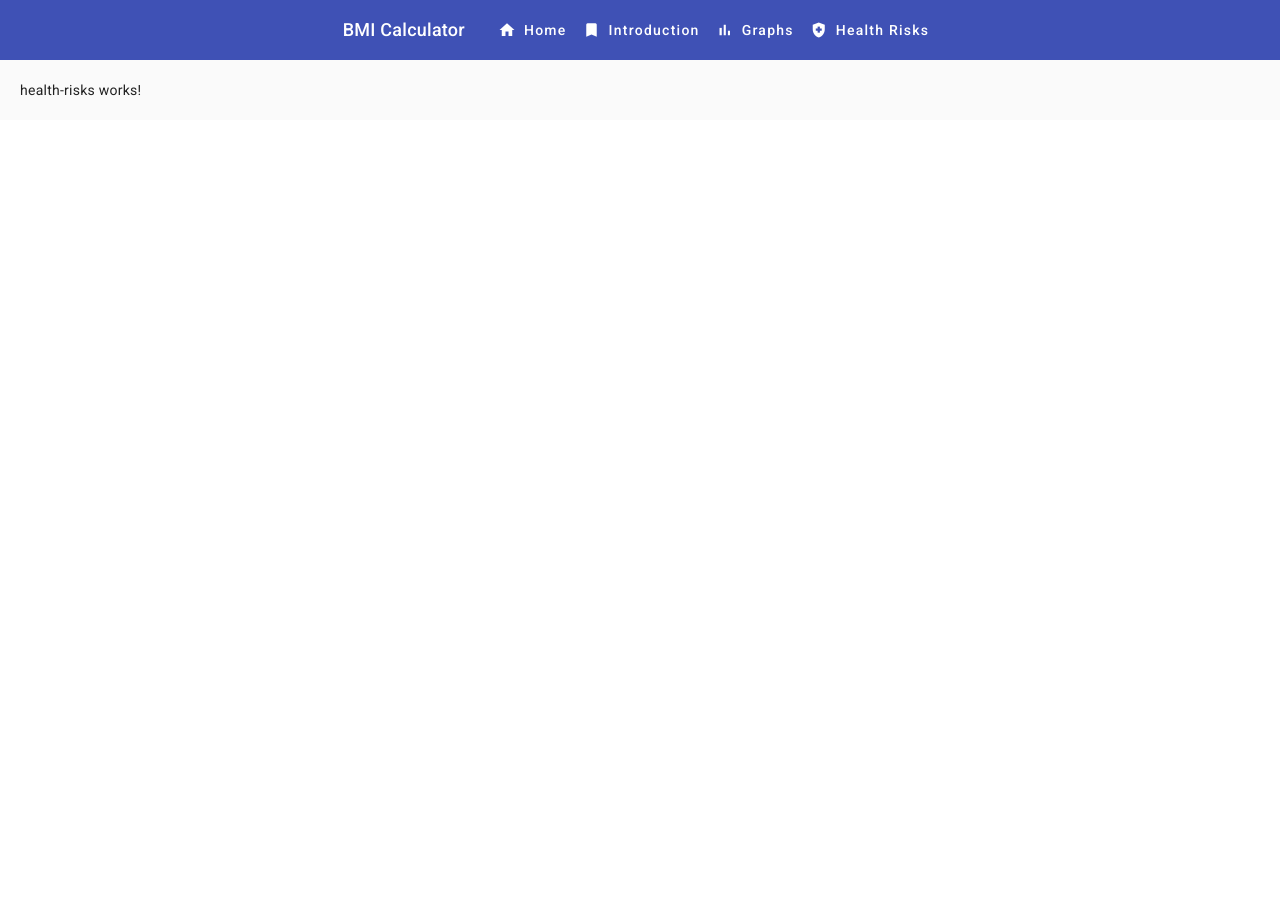
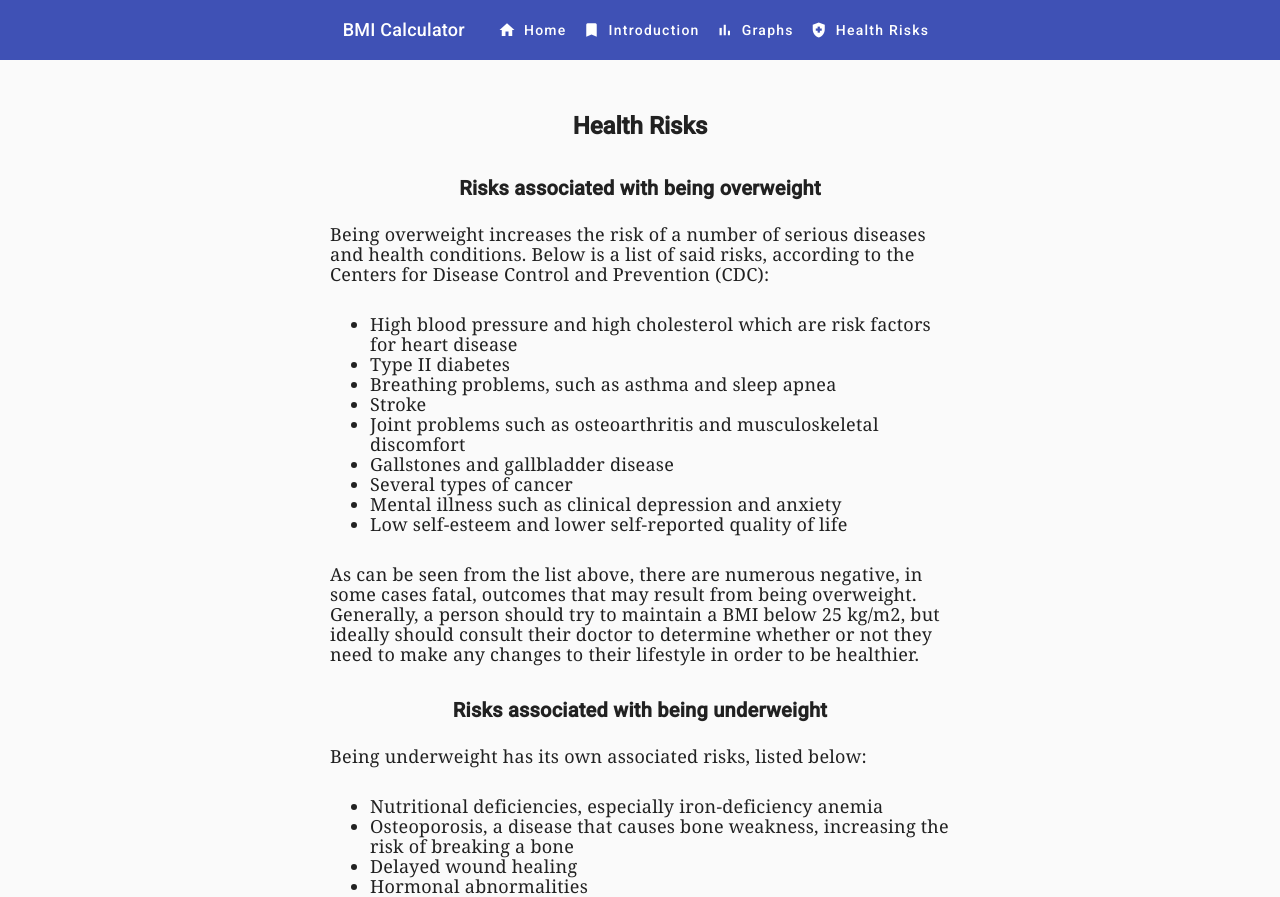
Before and after one commit to tasosantoni/bmi-calculator, an Angular app: page /health-risks in a window 1280 px wide. Shown: the top 897 px of the page. Before the commit the page ends 800 px from the top, so only its background shows below. Built offline with nearby package versions, Linux system fonts and the light colour scheme.

Commit message:
Add health risks page

```diff
--- a/src/app/app.component.html
+++ b/src/app/app.component.html
@@ -10,7 +10,7 @@
 </mat-toolbar>
 
 <mat-sidenav-container>
-  <mat-sidenav #sidenav [fixedInViewport]="true" [fixedTopGap]="60" mode="push">
+  <mat-sidenav #sidenav [fixedInViewport]="true" [fixedTopGap]="60" mode="over">
     <div class="sidenav-items">
       <a (click)="sidenav.close()" mat-button routerLink="/" class="side-item"><mat-icon>home</mat-icon>Home</a>
       <a (click)="sidenav.close()" mat-button routerLink="/introduction" class="side-item"><mat-icon>bookmark</mat-icon>Introduction</a>
--- a/src/app/health-risks/health-risks.component.html
+++ b/src/app/health-risks/health-risks.component.html
@@ -1 +1,53 @@
-<p>health-risks works!</p>
+<div class="content-container">
+    <div class="content">
+
+        <h1>Health Risks</h1>
+
+        <h2>Risks associated with being overweight</h2>
+
+        <p>
+            Being overweight increases the risk of a number of serious diseases and health conditions.
+            Below is a list of said risks, according to the Centers for Disease Control and Prevention (CDC):
+        </p>
+
+        <ul>
+            <li>High blood pressure and high cholesterol which are risk factors for heart disease</li>
+            <li>Type II diabetes</li>
+            <li>Breathing problems, such as asthma and sleep apnea</li>
+            <li>Stroke</li>
+            <li>Joint problems such as osteoarthritis and musculoskeletal discomfort</li>
+            <li>Gallstones and gallbladder disease</li>
+            <li>Several types of cancer</li>
+            <li>Mental illness such as clinical depression and anxiety</li>
+            <li>Low self-esteem and lower self-reported quality of life</li>
+        </ul>
+
+        <p>
+            As can be seen from the list above, there are numerous negative, in some cases fatal, outcomes that may result from being overweight.
+            Generally, a person should try to maintain a BMI below 25 kg/m2,
+            but ideally should consult their doctor to determine whether or not they need to make any changes to their lifestyle in order to be healthier.
+        </p>
+
+        <h2>Risks associated with being underweight</h2>
+
+        <p>
+            Being underweight has its own associated risks, listed below:
+        </p>
+
+        <ul>
+            <li>Nutritional deficiencies, especially iron-deficiency anemia</li>
+            <li>Osteoporosis, a disease that causes bone weakness, increasing the risk of breaking a bone</li>
+            <li>Delayed wound healing</li>
+            <li>Hormonal abnormalities</li>
+            <li>Increased susceptibility to infection</li>
+            <li>Growth and development issues, particularly in children and teenagers</li>
+        </ul>
+
+        <p>
+            The most common underlying cause of underweight is inadequate nutrition.
+            Other causes are wasting diseases (cancer, multiple sclerosis, tuberculosis) and eating disorders.
+            Consult your doctor if you think you or someone you know is underweight, particularly if the reason for being underweight does not seem obvious.
+        </p>
+
+    </div>
+</div>
--- a/src/app/health-risks/health-risks.component.scss
+++ b/src/app/health-risks/health-risks.component.scss
@@ -0,0 +1,39 @@
+.content-container{
+    text-align: center;
+ }
+
+ .content{
+     font-family:Cambria, Cochin, Georgia, Times, 'Times New Roman', serif;
+     display: inline-block;
+ }
+
+ h1{
+     font-weight: bold;
+     margin-top: 30px;
+     margin-bottom: 30px;
+ }
+
+ h2{
+    font-weight:bold;
+    margin-top: 20px;
+    margin-bottom: 20px;
+}
+
+ul{
+    font-size: large;
+    text-align: start;
+    margin-bottom: 30px;
+}
+
+ p{
+     font-size: large;
+     margin-bottom: 30px;
+     text-align: start;
+ }
+
+ @media (min-width: 900px){
+     .content-container{
+         margin-left: 25%;
+         margin-right: 25%;
+     }
+ }
```
